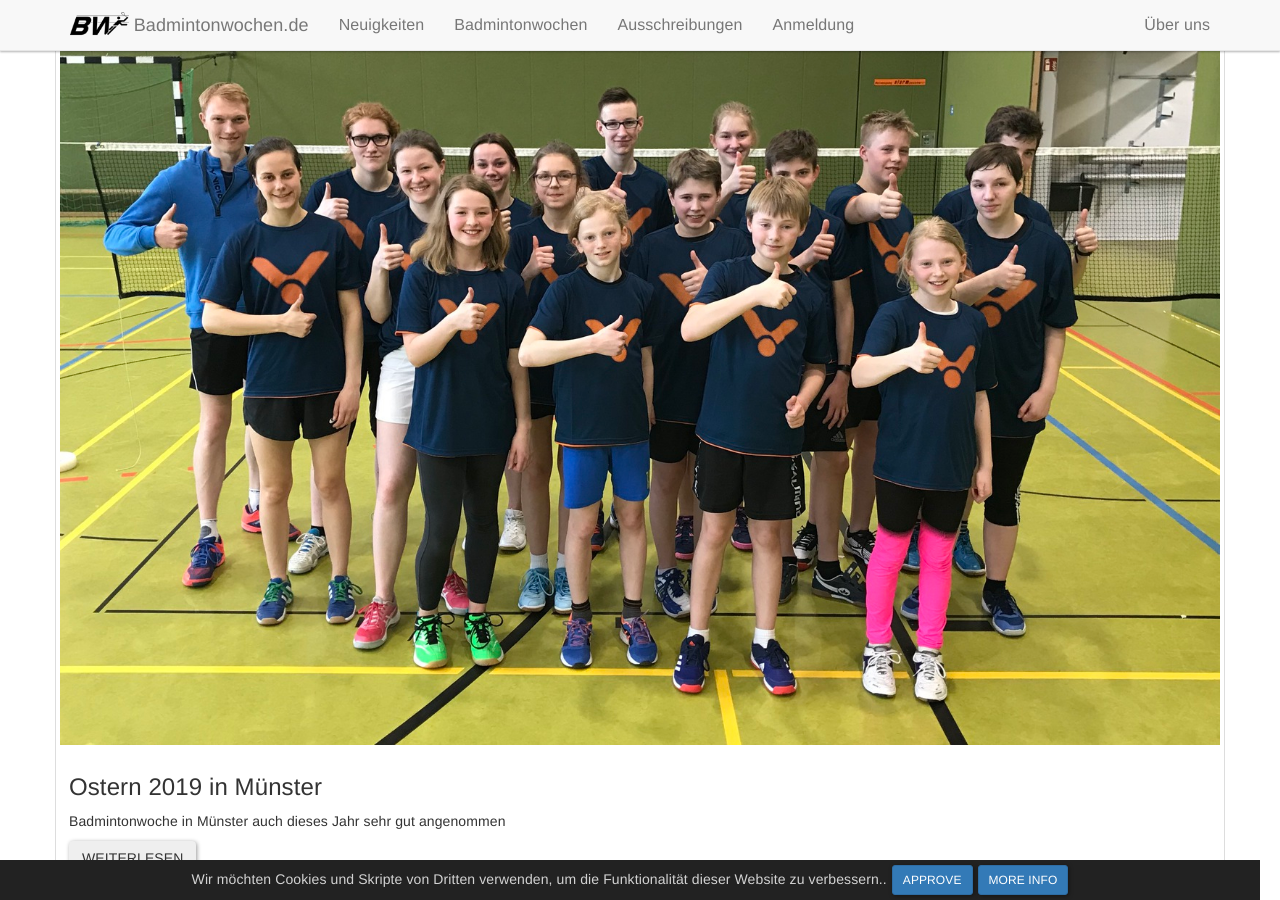
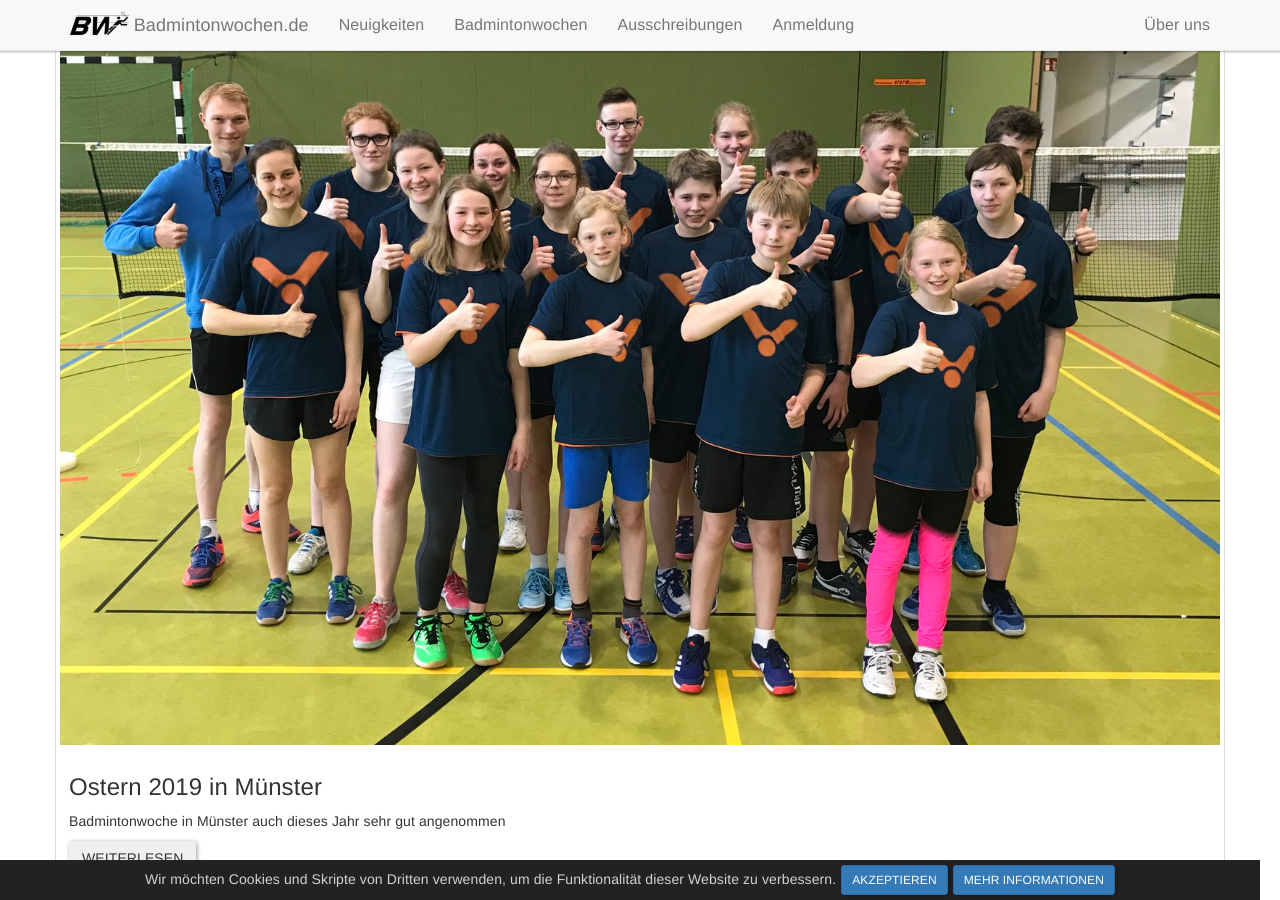
Before and after one commit to mariopesch/badmintonwochen.de, a Jekyll site: the page built from index.html, in a window 1280 px wide and 900 px high, scrolled down 605 px. Built offline with Jekyll 4.4.1, drawn with Linux system fonts in a browser that asks for light colours; nearby versions of some CDN libraries.

Commit message:
Update cookie-consent.html

```diff
--- a/_includes/cookie-consent.html
+++ b/_includes/cookie-consent.html
@@ -6,7 +6,7 @@
         #cookie-notice a {position: relative; bottom: 4px;}
     }
 </style>
-<div id="cookie-notice"><span>Wir möchten Cookies und Skripte von Dritten verwenden, um die Funktionalität dieser Website zu verbessern..</span><a id="cookie-notice-accept" class="btn btn-primary btn-sm">Approve</a><a href="/privacy" class="btn btn-primary btn-sm">More info</a></div>
+<div id="cookie-notice"><span>Wir möchten Cookies und Skripte von Dritten verwenden, um die Funktionalität dieser Website zu verbessern.</span><a id="cookie-notice-accept" class="btn btn-primary btn-sm">Akzeptieren</a><a href="/datenschutz" class="btn btn-primary btn-sm">Mehr Informationen</a></div>
 <script>
     function createCookie(name,value,days) {
         var expires = "";
```
